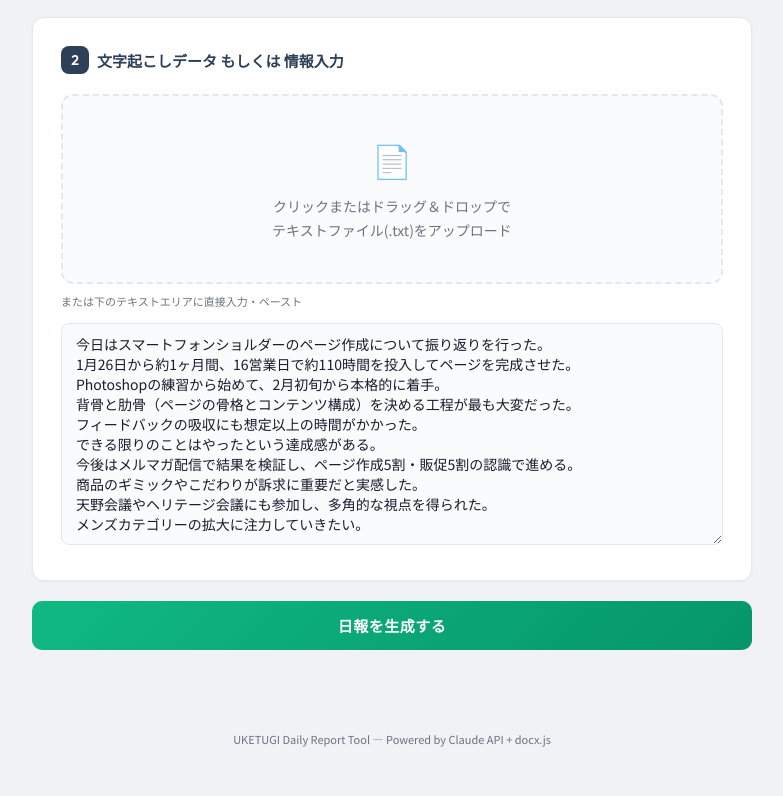
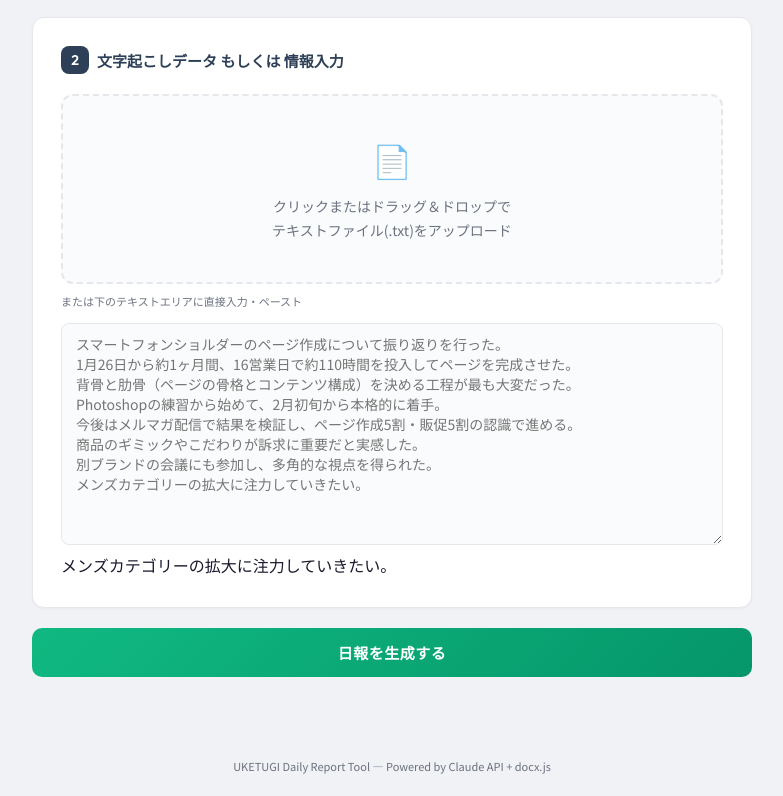
Before and after one commit to tf-nagai/daily-report-tool, a plain HTML site: page index.html in a window 1280 px wide. Shown: the part 629-1425 px from the top of the page, without its empty margins (248-1031 px from the left). Before the commit the page ends 1398 px from the top, so only its background shows below. Drawn offline with nearby package versions, Linux system fonts and the light colour scheme.

Commit message:
Update textarea placeholder and remove AI generation note

```diff
--- a/index.html
+++ b/index.html
@@ -350,15 +350,7 @@
       </div>
       <p class="hint" style="margin-top:8px">または下のテキストエリアに直接入力・ペースト</p>
       <div class="form-group" style="margin-top:12px">
-        <textarea id="transcriptText" rows="10">今日はスマートフォンショルダーのページ作成について振り返りを行った。
-1月26日から約1ヶ月間、16営業日で約110時間を投入してページを完成させた。
-Photoshopの練習から始めて、2月初旬から本格的に着手。
-背骨と肋骨（ページの骨格とコンテンツ構成）を決める工程が最も大変だった。
-フィードバックの吸収にも想定以上の時間がかかった。
-できる限りのことはやったという達成感がある。
-今後はメルマガ配信で結果を検証し、ページ作成5割・販促5割の認識で進める。
-商品のギミックやこだわりが訴求に重要だと実感した。
-天野会議やヘリテージ会議にも参加し、多角的な視点を得られた。
+<textarea id="transcriptText" rows="10" placeholder="スマートフォンショルダーのページ作成について振り返りを行った。&#10;1月26日から約1ヶ月間、16営業日で約110時間を投入してページを完成させた。&#10;背骨と肋骨（ページの骨格とコンテンツ構成）を決める工程が最も大変だった。&#10;Photoshopの練習から始めて、2月初旬から本格的に着手。&#10;今後はメルマガ配信で結果を検証し、ページ作成5割・販促5割の認識で進める。&#10;商品のギミックやこだわりが訴求に重要だと実感した。&#10;別ブランドの会議にも参加し、多角的な視点を得られた。&#10;メンズカテゴリーの拡大に注力していきたい。"></textarea>
 メンズカテゴリーの拡大に注力していきたい。</textarea>
       </div>
     </div>
@@ -766,7 +758,6 @@ async function generateDocx(data, reporterName, dateStr, mindmapPng) {
     rows: [
       new TableRow({ children: [dCell("日付", 2400, { fill: "E8EDF2", bold: true }), dCell(dateStr, 7106)] }),
       new TableRow({ children: [dCell("記録者", 2400, { fill: "E8EDF2", bold: true }), dCell(reporterName, 7106)] }),
-      new TableRow({ children: [dCell("作成方法", 2400, { fill: "E8EDF2", bold: true }), dCell("AI自動生成", 7106)] }),
     ]
   }));
   children.push(new Paragraph({ spacing: { before: 300 } }));
```
